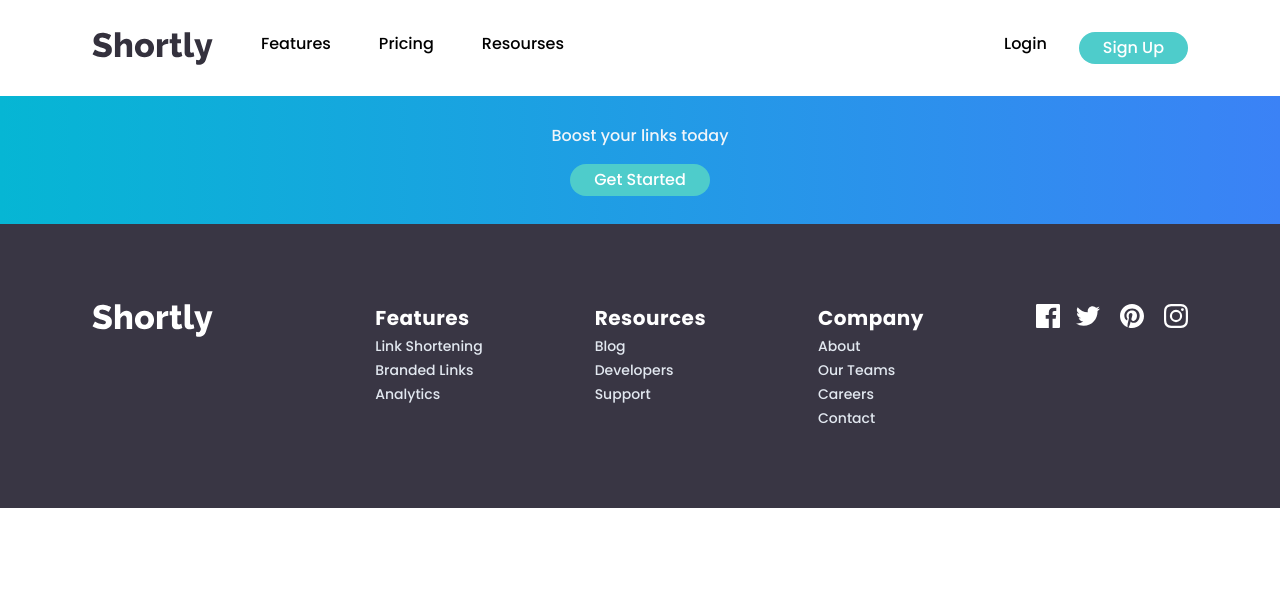
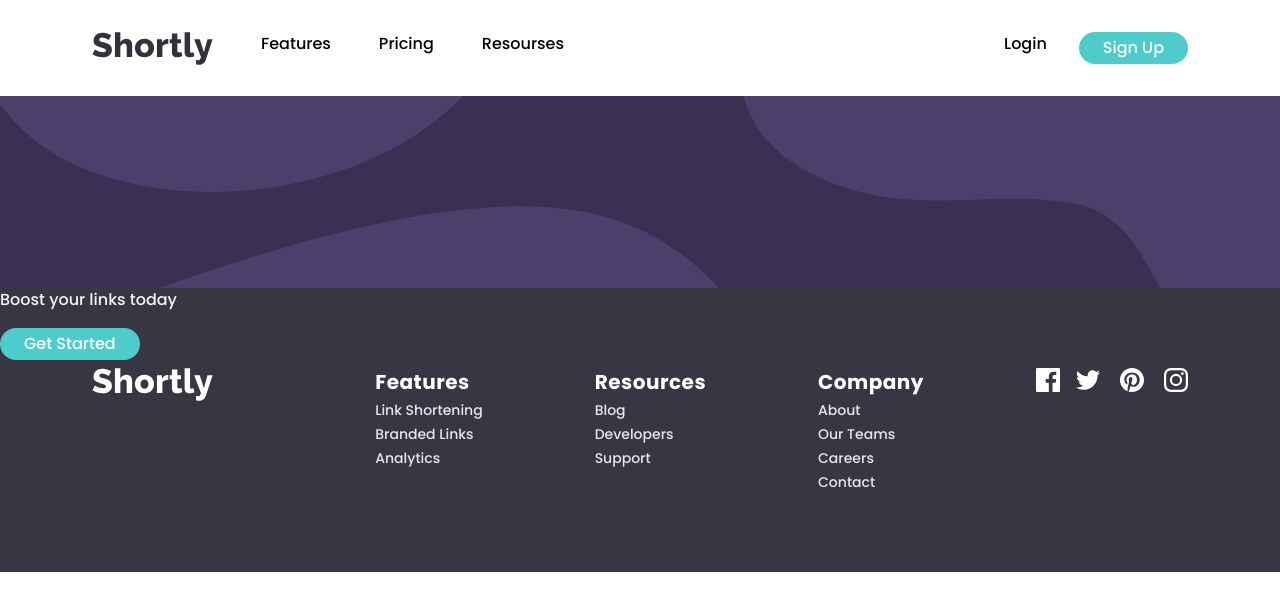
Before and after one commit to Alice2212/url-shortening-app, a React (Create React App) app: page / in a window 1280 px wide. Shown: the top 610 px of the page. Built offline with nearby package versions, Linux system fonts and the light colour scheme.

Commit message:
boost component

```diff
--- a/src/components/Boost.jsx
+++ b/src/components/Boost.jsx
@@ -1,10 +1,15 @@
 import React from "react";
-// import bgImg from "../assets/images/bg-boost-desktop.svg"
+import bgDesktop from "../assets/images/bg-boost-desktop.svg"
+import bgMobile from "../assets/images/bg-boost-mobile.svg"
 
 const Boost = () => {
   return (
     <>
-      <div className="bg-gradient-to-r from-cyan-500 to-blue-500 h-32 text-center flex items-center justify-center flex-col text-slate-100">
+      <div className="boost text-slate-100">
+        <picture>
+          <source media="(min-width: 760px)" srcSet={bgDesktop}/>
+          <img src={bgMobile} alt="" />
+        </picture>
         <h2 className="mb-4">Boost your links today</h2>
         <button className="btn-cta">Get Started</button>
       </div>
--- a/src/index.css
+++ b/src/index.css
@@ -27,3 +27,13 @@ li {
 .btn-cta{
   @apply bg-[#4ecccb] text-white rounded-full px-6 py-1
 }
+
+.boost{
+  height: 12rem;
+  background-color:hsl(257, 27%, 26%);
+}
+
+.boost img{
+  height: 12rem;
+  width: 100%;
+}
```
